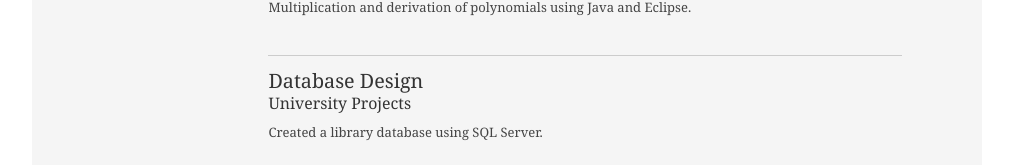
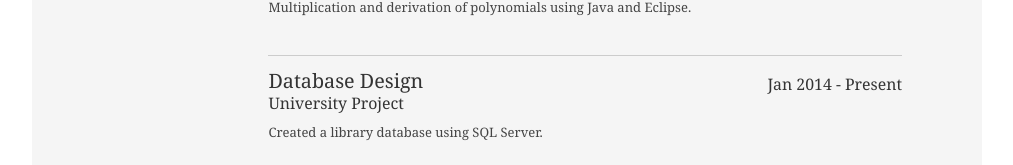
Before and after one commit to MinaHatami/minahatami.github.io, a plain HTML site: page index.html in a window 1280 px wide. Shown: the part 1065-1230 px from the top of the page, without its empty margins (133-1146 px from the left). Drawn offline with Linux system fonts and the light colour scheme.

Commit message:
fixing info

```diff
--- a/index.html
+++ b/index.html
@@ -128,7 +128,8 @@
 
 							<div class="job last">
 								<h2>Database Design</h2>
-								<h3>University Projects</h3>
+								<h3>University Project</h3>
+								<h4>Jan 2014 - Present</h4>
 								<p>Created a library database using SQL Server.</p>
 							</div>
 
```
